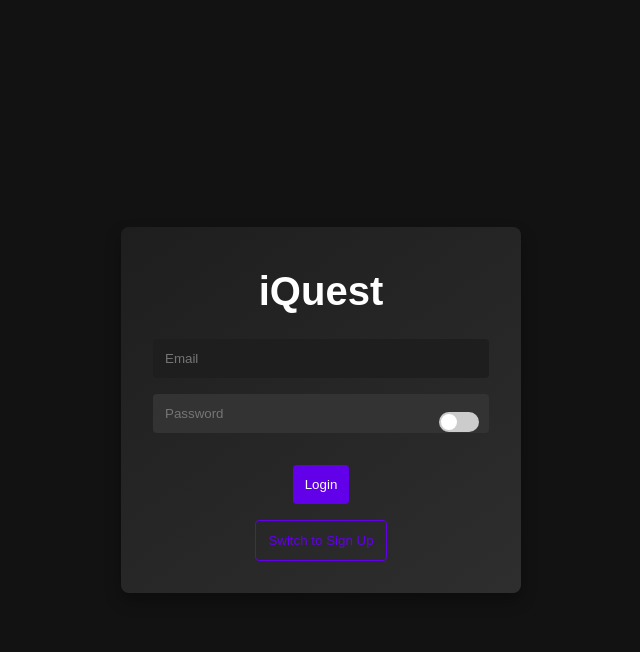
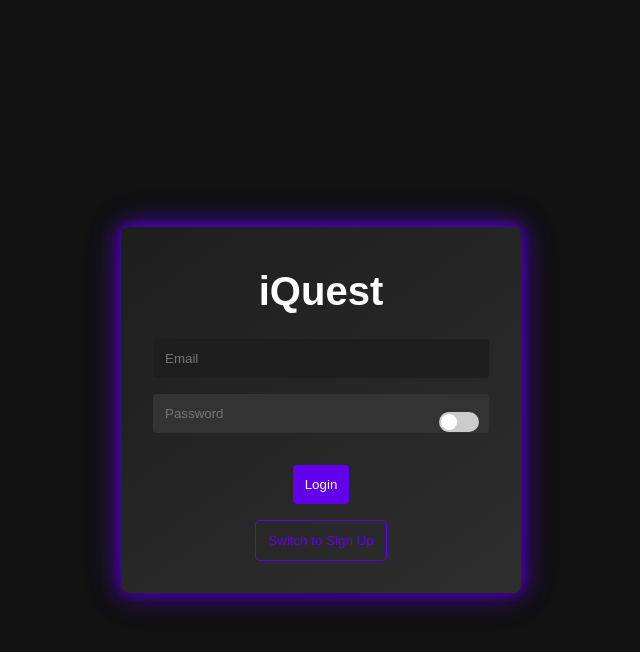
Before and after one commit to elindstr/iquest, a React (Vite) app in the folder client/: page /login in a window 1280 px wide. In both pictures the pointer is over the element 640 px from the left and 420 px from the top of the page. Shown: the top 652 px of the page, without its empty margins (319-959 px from the left). Built offline with nearby package versions, Linux system fonts and the light colour scheme.

Commit message:
adding css to login page

```diff
--- a/client/src/pages/Login.module.css
+++ b/client/src/pages/Login.module.css
@@ -20,11 +20,22 @@
   max-width: 400px;
   width: 100%;
   transition: transform 0.3s ease, box-shadow 0.3s ease;
+  box-shadow:
+    0 4px 8px rgba(0, 0, 0, 0.2),
+    0 0 10px rgba(98, 0, 234, 0.8),
+    0 0 20px rgba(98, 0, 234, 0.6),
+    0 0 30px rgba(98, 0, 234, 0.4),
+    0 0 40px rgba(98, 0, 234, 0.2);
 }
 
 .card:hover {
   transform: translateY(-10px);
-  box-shadow: 0 8px 16px rgba(0, 0, 0, 0.3);
+  box-shadow:
+    0 4px 8px rgba(0, 0, 0, 0.2),
+    0 0 10px rgba(98, 0, 234, 0.8),
+    0 0 20px rgba(98, 0, 234, 0.6),
+    0 0 30px rgba(98, 0, 234, 0.4),
+    0 0 40px rgba(98, 0, 234, 0.2);
 }
 
 .h1 {
```
